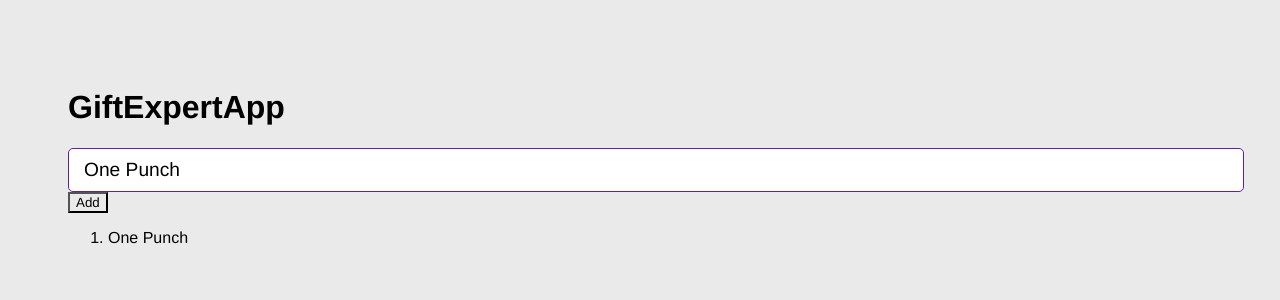
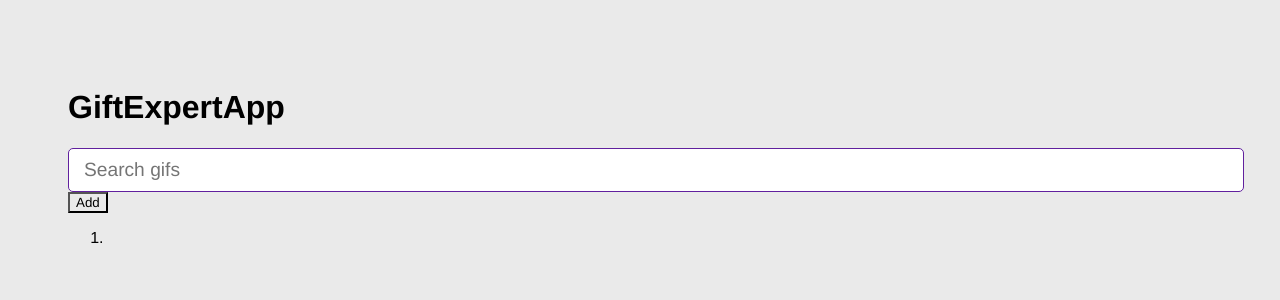
Before and after one commit to sebasGZA/gif-expert-app, a React (Vite) app: page / in a window 1280 px wide. Shown: the top 300 px of the page. Built offline with nearby package versions, Linux system fonts and the light colour scheme.

Commit message:
Comunication between components

```diff
--- a/src/GiftExpertApp.jsx
+++ b/src/GifExpertApp.jsx
@@ -1,8 +1,8 @@
 import { useState } from "react";
 import { AddCategory } from "./components/AddCategory";
 
-export const GiftExpertApp = () => {
-  const [categories, setCategories] = useState(["One Punch"]);
+export const GifExpertApp = () => {
+  const [categories, setCategories] = useState([""]);
 
   const onAddCategory = () => {
     //   setCategories((cat) => [...cat, "Dragon Ball"]);
@@ -14,7 +14,7 @@ export const GiftExpertApp = () => {
       <h1>GiftExpertApp</h1>
 
       {/* Input*/}
-      <AddCategory />
+      <AddCategory setCategories={setCategories} />
 
       <button onClick={onAddCategory}>Add</button>
 
--- a/src/components/AddCategory.jsx
+++ b/src/components/AddCategory.jsx
@@ -1,7 +1,7 @@
 import { useState } from "react";
 
-export const AddCategory = () => {
-  const [inputValue, setInputValue] = useState("One Punch");
+export const AddCategory = ({ setCategories }) => {
+  const [inputValue, setInputValue] = useState("");
 
   const onInputChange = ({ target }) => {
     setInputValue(target.value);
@@ -9,7 +9,10 @@ export const AddCategory = () => {
 
   const onSubmit = (event) => {
     event.preventDefault();
-    console.log(inputValue);
+    if (inputValue.trim().length <= 1) return;
+
+    setCategories((categories) => [inputValue, ...categories]);
+    setInputValue("");
   };
 
   return (
--- a/src/main.jsx
+++ b/src/main.jsx
@@ -1,10 +1,9 @@
 import React from "react";
-import ReactDOM from "react-dom/client";
-import { GiftExpertApp } from "./GiftExpertApp";
-import "./styles.css";
+import ReactDOM from "react-dom/client";import "./styles.css";
+import { GifExpertApp } from "./GifExpertApp";
 
 ReactDOM.createRoot(document.getElementById("root")).render(
   <React.StrictMode>
-    <GiftExpertApp />
+    <GifExpertApp />
   </React.StrictMode>
 );
```
